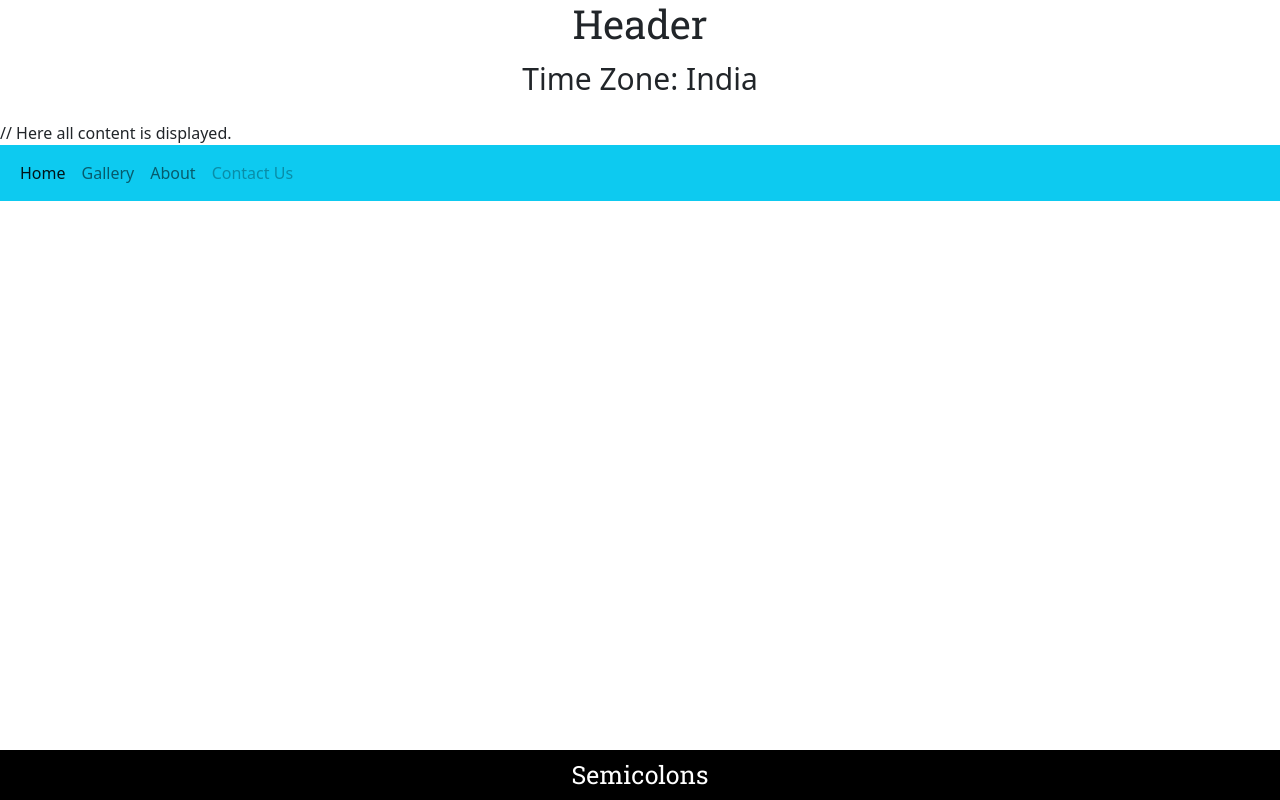
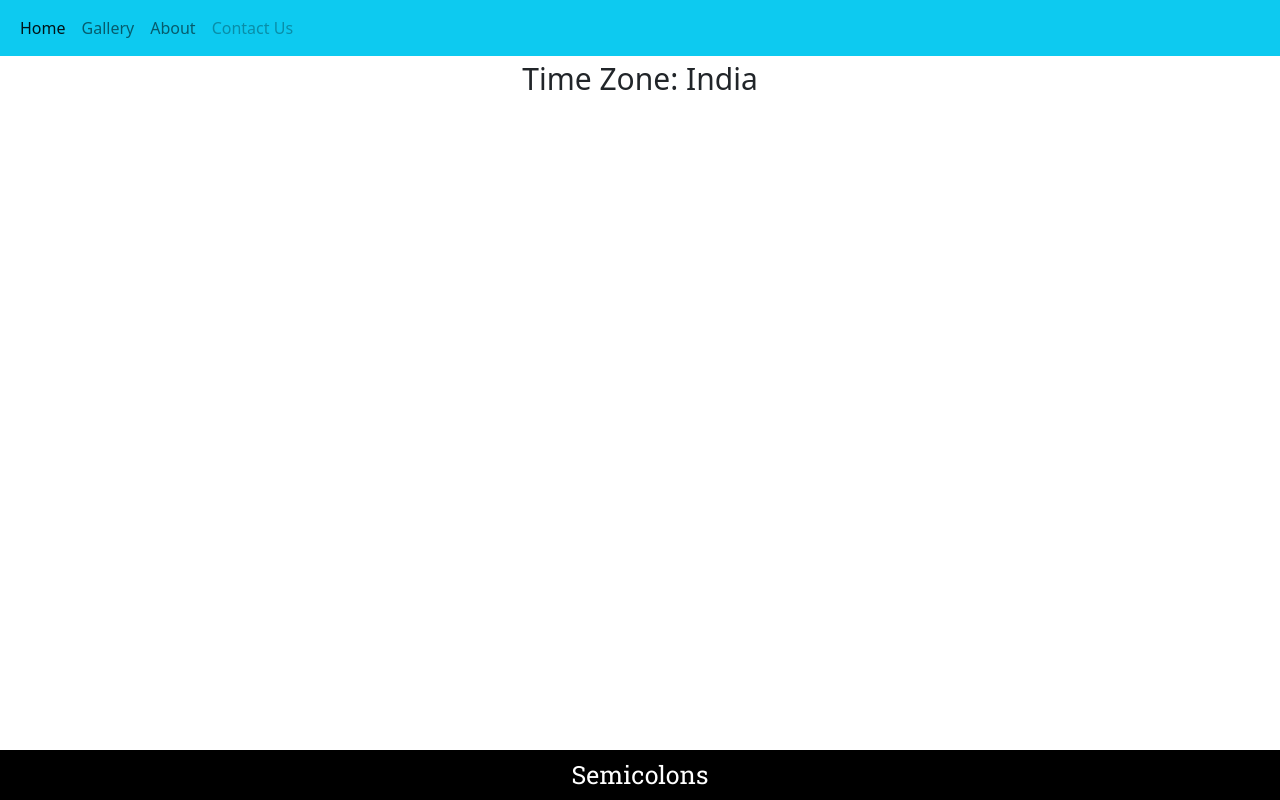
Before and after one commit to Py-geeks/RCT-CLK, a React (Create React App) app: page / in a window 1280 px wide. Built offline with nearby package versions, Linux system fonts and the light colour scheme.

Commit message:
header fixed

```diff
--- a/public/index.html
+++ b/public/index.html
@@ -23,36 +23,5 @@
   <body>
 
     <div id="root"></div>
-    // Here all content is displayed.
-    <!--
-      This HTML file is a template.
-      If you open it directly in the browser, you will see an empty page.
-
-      You can add webfonts, meta tags, or analytics to this file.
-      The build step will place the bundled scripts into the <body> tag.
-
-      To begin the development, run `npm start` or `yarn start`.
-      To create a production bundle, use `npm run build` or `yarn build`.
-    -->
-    <nav class="navbar navbar-expand-lg navbar-light bg-info">
-      <div class="container-fluid">
-        <div class="collapse navbar-collapse" id="navbarNav">
-          <ul class="navbar-nav">
-            <li class="nav-item">
-              <a class="nav-link active" aria-current="page" href="#">Home</a>
-            </li>
-            <li class="nav-item">
-              <a class="nav-link" href="#">Gallery</a>
-            </li>
-            <li class="nav-item">
-              <a class="nav-link" href="#">About</a>
-            </li>
-            <li class="nav-item">
-              <a class="nav-link disabled">Contact Us</a>
-            </li>
-          </ul>
-        </div>
-      </div>
-    </nav>
   </body>
 </html>
--- a/src/App.js
+++ b/src/App.js
@@ -1,13 +1,15 @@
-import Header from './Header';
-import  Footer from './Footer';
-import Clock from './Clock';
+import Header from './Components/Header';
+import  Footer from './Components/Footer';
+import Clock from './Components/Clock';
 
 function App() {
   return (
     <div>
-      <Header />
-      <Clock />
-      <Footer />
+      <div>
+        <Header />
+        <Clock />
+        <Footer />
+      </div>
     </div>
   );
 }
--- a/src/Clock.jsx
+++ b/src/Components/Clock.jsx
@@ -1,4 +1,4 @@
-import React from 'react'
+import React from 'react';
 
 const Clock = () => {
     return (
--- /dev/null
+++ b/src/Components/Header.jsx
@@ -0,0 +1,29 @@
+import React from "react";
+
+function Header(){
+
+    return (
+        <nav class="navbar navbar-expand-lg navbar-light bg-info">
+      <div class="container-fluid">
+        <div class="collapse navbar-collapse" id="navbarNav">
+          <ul class="navbar-nav">
+            <li class="nav-item">
+              <a class="nav-link active" aria-current="page" href="#">Home</a>
+            </li>
+            <li class="nav-item">
+              <a class="nav-link" href="#">Gallery</a>
+            </li>
+            <li class="nav-item">
+              <a class="nav-link" href="#">About</a>
+            </li>
+            <li class="nav-item">
+              <a class="nav-link disabled">Contact Us</a>
+            </li>
+          </ul>
+        </div>
+      </div>
+    </nav>
+    );
+}
+
+export default Header;
--- a/src/Header.js
+++ /dev/null
@@ -1,10 +0,0 @@
-import React from "react";
-
-function Header(){
-
-    return <div>
-          <h1 style={{textAlign: "center"}} className="header">Header</h1>
-    </div>
-}
-
-export default Header;
--- a/src/index.js
+++ b/src/index.js
@@ -3,8 +3,8 @@ import ReactDOM from 'react-dom';
 import App from './App';
 
 ReactDOM.render(
-
+  <React.StrictMode>
     <App />
-  ,
+  </React.StrictMode>,
   document.getElementById('root')
 );
```
Also changed, not shown: src/Components/Footer.jsx (renamed from src/Footer.js).
